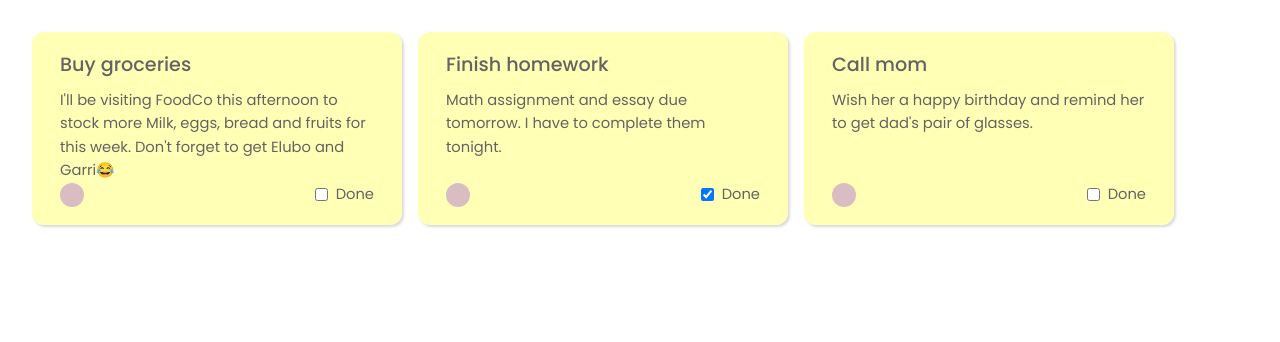
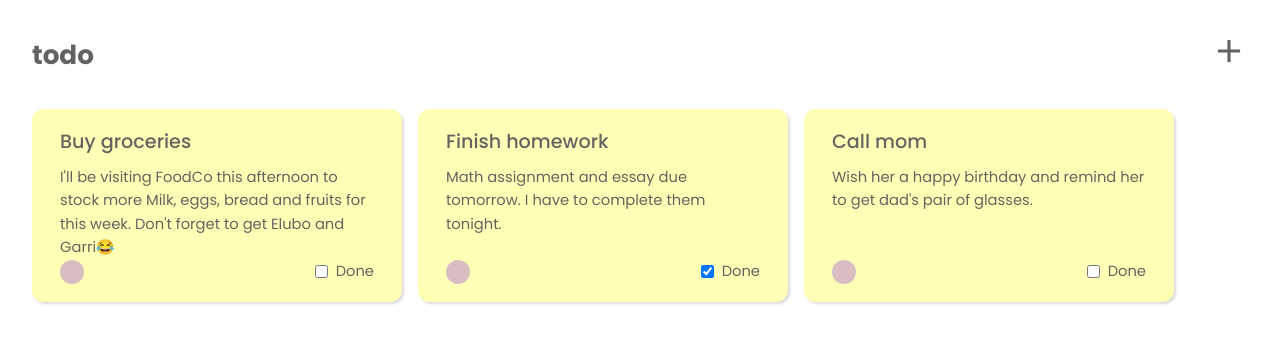
Before and after one commit to prodbyola/vue-todo, a Vue app: page / in a window 1280 px wide. Shown: the top 342 px of the page. Built offline with nearby package versions, Linux system fonts and the light colour scheme.

Commit message:
Added AppHeader

```diff
--- a/src/App.vue
+++ b/src/App.vue
@@ -1,3 +1,7 @@
 <template>
+  <AppHeader />
   <RouterView />
 </template>
+<script setup lang="ts">
+import AppHeader from './components/common/AppHeader.vue'
+</script>
--- /dev/null
+++ b/src/components/common/AppHeader.vue
@@ -0,0 +1,40 @@
+<template>
+  <header>
+    <h3 class="app_title">todo</h3>
+    <div class="add_icon">
+      <svg xmlns="http://www.w3.org/2000/svg" height="24" viewBox="0 -960 960 960" width="24">
+        <path d="M440-440H200v-80h240v-240h80v240h240v80H520v240h-80v-240Z" />
+      </svg>
+    </div>
+  </header>
+</template>
+
+<style lang="scss" scoped>
+$add_icon_size: 38px;
+
+header {
+  display: flex;
+  width: 100%;
+  justify-content: space-between;
+  align-items: center;
+  margin-bottom: 2rem;
+
+  .app_title {
+    font-weight: bold;
+    font-size: 1.64rem;
+  }
+
+  .add_icon {
+    svg {
+      height: $add_icon_size;
+      width: $add_icon_size;
+      fill: rgb(100, 99, 99);
+    }
+  }
+
+  .add_icon,
+  .app_title {
+    cursor: pointer;
+  }
+}
+</style>
```
Also changed, not shown: src/components/common/AppSidebar.vue (added), 1 other file (tests, documents, lock files or other folders).
